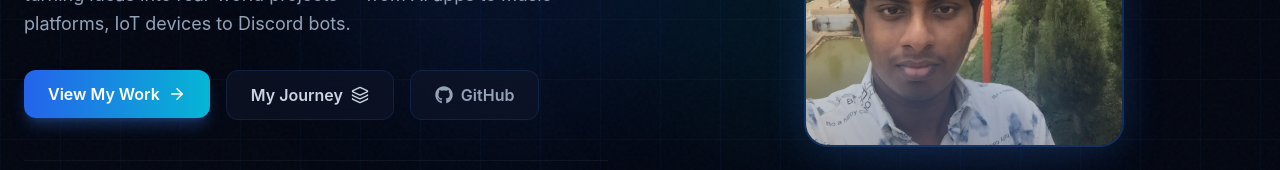
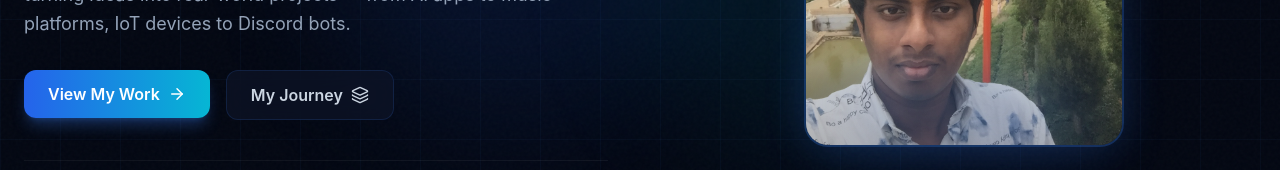
Before and after one commit to sahalshihabudheen-hash/sahal-shihabudheen, a Next.js app: page / in a window 1280 px wide. Shown: the part 461-631 px from the top of the page. Built offline with nearby package versions, Linux system fonts and the light colour scheme.

Commit message:
Remove GitHub button from hero section

```diff
--- a/app/page.tsx
+++ b/app/page.tsx
@@ -8,7 +8,6 @@ import {
   Brain, Globe, Bot, Music, Cpu, Zap,
   ArrowRight, Sparkles, Code2, Layers
 } from 'lucide-react'
-import { FaGithub as Github } from 'react-icons/fa'
 
 // ─── Typing Effect ────────────────────────────────────────────────────────────
 const titles = [
@@ -178,16 +177,7 @@ export default function HomePage() {
                   My Journey <Layers size={18} />
                 </motion.button>
               </Link>
-              <motion.a
-                href="https://github.com/sahalshihabudheen-hash"
-                target="_blank"
-                rel="noopener noreferrer"
-                whileHover={{ scale: 1.05 }}
-                whileTap={{ scale: 0.95 }}
-                className="flex items-center gap-2 px-6 py-3 rounded-xl glass border border-white/10 text-slate-400 hover:text-white font-semibold transition-colors"
-              >
-                <Github size={18} /> GitHub
-              </motion.a>
+
             </motion.div>
 
             <motion.div
```
